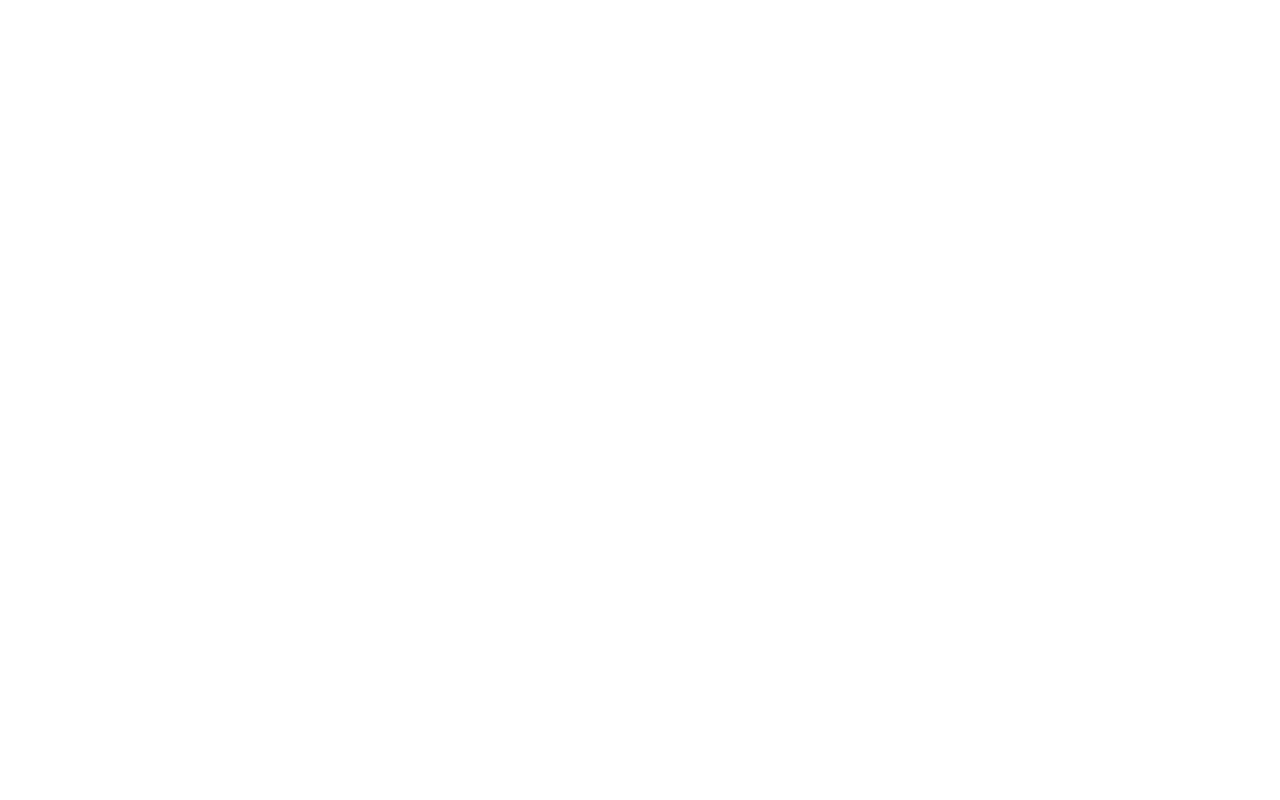
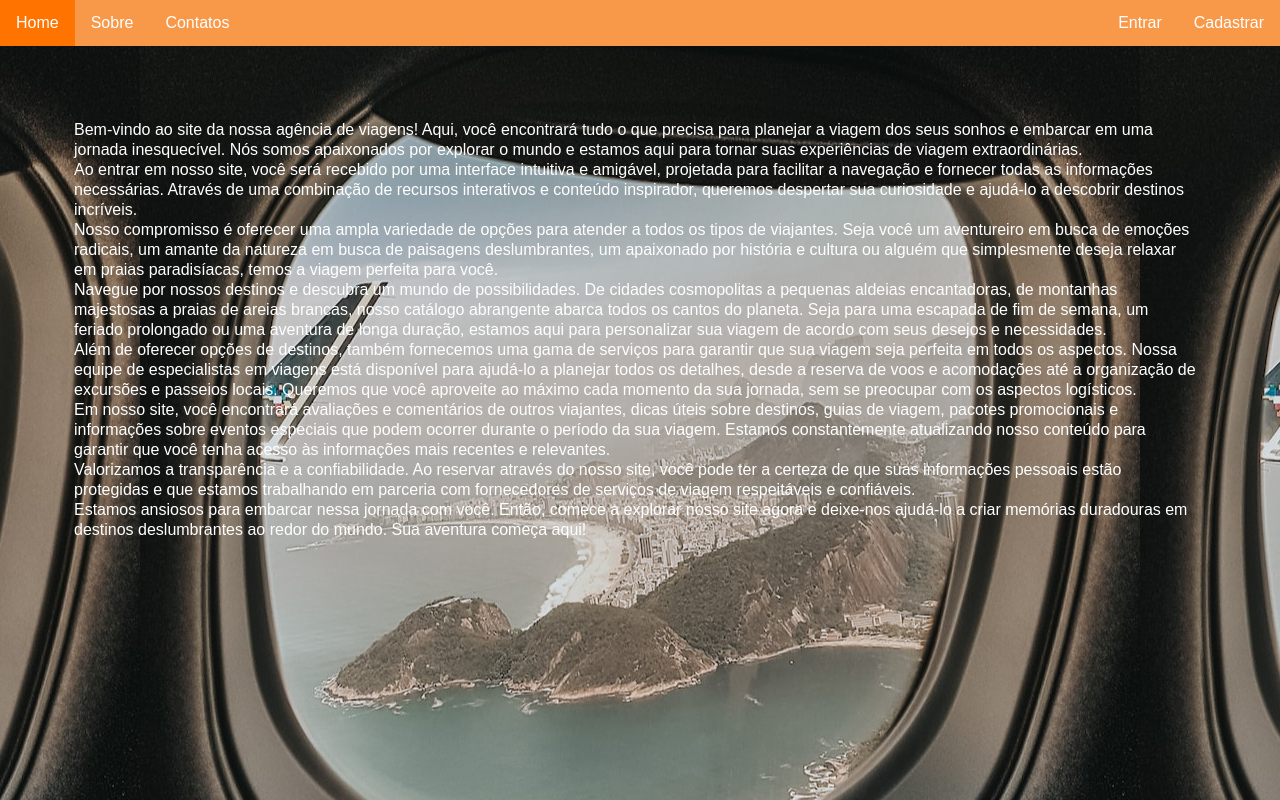
Before and after one commit to evandro6565/WebFinal, a plain HTML site: page sobre/sobre.html in a window 1280 px wide. Drawn offline with Linux system fonts and the light colour scheme.

Commit message:
Finla do trabalho

```diff
--- a/contatos/cont.css
+++ b/contatos/cont.css
@@ -0,0 +1,91 @@
+* {
+  padding: 0;
+  margin: 0;
+  box-sizing: border-box;
+  font-family: Arial, Helvetica, sans-serif;
+}
+
+a {
+  color: #000000;
+  text-decoration: none;
+}
+
+body,
+html {
+  height: 100%;
+}
+
+.header {
+  background-color: rgb(248, 153, 74);
+}
+
+.header ul {
+  list-style-type: none;
+  overflow: hidden;
+  position: sticky;
+  top: 0;
+}
+
+.header li {
+  float: left;
+}
+
+.header li a {
+  display: block;
+  color: #fff;
+  text-align: center;
+  padding: 14px 16px;
+  text-decoration: none;
+  transition: 0.3s;
+}
+
+.header li a:hover {
+  background-color: rgb(255, 115, 0);
+}
+
+.cad {
+  float: right;
+}
+
+.map iframe {
+  width: 70vw;
+  height: 40vw;
+  padding: 10px;
+  margin: center;
+}
+
+.map {
+  text-align: center;
+  padding: 10px;
+}
+
+.titule {
+  text-align: center;
+  margin: 10vw;
+  border: 2px solid;
+  background-image: transparent;
+  backdrop-filter: blur(10px);
+  border-radius: 10px;
+}
+
+.text {
+  margin: 2vw;
+  text-align: center;
+  line-height: 0.2px;
+}
+
+.text1 {
+  text-decoration: underline;
+}
+
+body {
+  background-image: url(../img/wallpepercont.png);
+  background-position-x: 100%;
+  background-position-y: 100%;
+}
+
+.cont {
+  color: #fff;
+  margin-top: 5px;
+  margin-bottom: 5px;
+}
--- a/contatos/cont.html
+++ b/contatos/cont.html
@@ -0,0 +1,36 @@
+<!DOCTYPE html>
+<html lang="pt-br">
+<head>
+    <meta charset="UTF-8">
+    <meta http-equiv="X-UA-Compatible" content="IE=edge">
+    <meta name="viewport" content="width=device-width, initial-scale=1.0">
+        <title>Contatos</title>
+        <link rel="stylesheet" href="cont.css">
+</head>
+<body>
+    <div class="header">
+        <ul>
+          <li><a href="../index.html">Home</a></li>
+          <li><a href="../sobre/sobre.html">Sobre</a></li>
+          <li><a href="">Contatos</a></li>
+          <div class="cad">
+            <li><a href="../Login/log.html">Entrar</a></li>
+            <li><a href="../Sing/cad.html">Cadastrar</a></li>
+          </div>
+        </ul>
+    </div>
+    <div class="titule">
+        <h2 class="cont">Uma das nossas melhores viagem</h2>
+        <p class="cont"><b class="text1">Carapicuíba - SP</b> </p>
+        <div class="map">
+            <iframe src="https://www.google.com/maps/place/Centro,+Carapicuíba+-+SP/@-23.523937,-46.8356899,16.75z/data=!4m6!3m5!1s0x94cf01dca5049ad1:0xa094aacfa2093735!8m2!3d-23.5234725!4d-46.8361826!16s%2Fg%2F1ymv4d2z5?entry=ttu" frameborder="2"></iframe>
+        </div>
+        <div class="cont">
+        <p class="text text1">Entre em contato <b>AGORA!!</b> </p>
+        <p class="text">Pelo Email: "asmelhoresviagens@hotmail.com" para mais informações</p>
+        <p class="text">E pelo telefone: (18) 9 9786-7584</p>
+    </div>
+    </div>
+
+</body>
+</html>
--- a/sobre/sobre.css
+++ b/sobre/sobre.css
@@ -0,0 +1,63 @@
+* {
+    padding: 0;
+    margin: 0;
+    box-sizing: border-box;
+    font-family: Arial, Helvetica, sans-serif;
+}
+
+a {
+    color: #000000;
+    text-decoration: none;
+}
+
+body,
+html {
+    height: 100%;
+}
+
+.header {
+    background-color: rgb(248, 153, 74);
+}
+
+.header ul {
+    list-style-type: none;
+    overflow: hidden;
+    position: sticky;
+    top: 0;
+}
+
+.header li {
+    float: left;
+}
+
+.header li a {
+    display: block;
+    color: #fff;
+    text-align: center;
+    padding: 14px 16px;
+    text-decoration: none;
+    transition: 0.3s;
+}
+
+.header li a:hover {
+    background-color: rgb(255, 115, 0);
+}
+
+.cad {
+    float: right;
+}
+
+.text {
+    max-width: 98vw;
+    max-height: 98vw;
+    padding: 5%;
+    color: #fff;
+    margin: 10px;
+    line-height: 20px;
+}
+
+body {
+    background-image: url(../img/wallpapersobre.png);
+    background-position-x: center;
+    background-position-y: center;
+}
--- a/sobre/sobre.html
+++ b/sobre/sobre.html
@@ -0,0 +1,90 @@
+<!DOCTYPE html>
+<html lang="en">
+
+<head>
+    <meta charset="UTF-8">
+    <meta http-equiv="X-UA-Compatible" content="IE=edge">
+    <meta name="viewport" content="width=device-width, initial-scale=1.0">
+    <title>Sobre</title>
+    <link rel="stylesheet" href="sobre.css">
+</head>
+
+<body>
+    <div class="header">
+        <ul>
+            <li><a href="../index.html">Home</a></li>
+            <li><a href="../sobre/sobre.html">Sobre</a></li>
+            <li><a href="../contatos/cont.html">Contatos</a></li>
+            <div class="cad">
+                <li><a href="../Login/log.html">Entrar</a></li>
+                <li><a href="../Sing/cad.html">Cadastrar</a></li>
+            </div>
+        </ul>
+    </div>
+    <div class="text">
+        <div class="txt">
+            <p>
+                 Bem-vindo ao site da nossa agência de viagens! Aqui, você encontrará tudo o que precisa para
+                planejar a viagem dos seus sonhos e embarcar em uma jornada inesquecível. Nós somos apaixonados por
+                explorar
+                o mundo e estamos aqui para tornar suas experiências de viagem extraordinárias.
+            </p>
+            <p>
+                Ao entrar em nosso site, você será recebido por uma interface intuitiva e amigável, projetada para
+                facilitar
+                a navegação e fornecer todas as informações necessárias. Através de uma combinação de recursos
+                interativos e
+                conteúdo inspirador, queremos despertar sua curiosidade e ajudá-lo a descobrir destinos incríveis.
+            </p>
+            <p>
+                Nosso compromisso é oferecer uma ampla variedade de opções para atender a todos os tipos de viajantes.
+                Seja
+                você um aventureiro em busca de emoções radicais, um amante da natureza em busca de paisagens
+                deslumbrantes,
+                um apaixonado por história e cultura ou alguém que simplesmente deseja relaxar em praias paradisíacas,
+                temos
+                a viagem perfeita para você.
+            </p>
+            <p>
+                 Navegue por nossos destinos e descubra um mundo de possibilidades. De cidades cosmopolitas a pequenas
+                aldeias encantadoras, de montanhas majestosas a praias de areias brancas, nosso catálogo abrangente
+                abarca
+                todos os cantos do planeta. Seja para uma escapada de fim de semana, um feriado prolongado ou uma
+                aventura
+                de longa duração, estamos aqui para personalizar sua viagem de acordo com seus desejos e necessidades.
+            </p>
+            <p>
+                Além de oferecer opções de destinos, também fornecemos uma gama de serviços para garantir que sua viagem
+                seja perfeita em todos os aspectos. Nossa equipe de especialistas em viagens está disponível para
+                ajudá-lo a
+                planejar todos os detalhes, desde a reserva de voos e acomodações até a organização de excursões e
+                passeios
+                locais. Queremos que você aproveite ao máximo cada momento da sua jornada, sem se preocupar com os
+                aspectos
+                logísticos.
+            </p>
+            <p>
+                Em nosso site, você encontrará avaliações e comentários de outros viajantes, dicas úteis sobre destinos,
+                guias de viagem, pacotes promocionais e informações sobre eventos especiais que podem ocorrer durante o
+                período da sua viagem. Estamos constantemente atualizando nosso conteúdo para garantir que você tenha
+                acesso
+                às informações mais recentes e relevantes.
+            </p>
+
+            <p>
+                Valorizamos a transparência e a confiabilidade. Ao reservar através do nosso site, você pode ter a
+                certeza
+                de que suas informações pessoais estão protegidas e que estamos trabalhando em parceria com fornecedores
+                de
+                serviços de viagem respeitáveis e confiáveis.
+            </p>
+            <p> Estamos ansiosos para embarcar nessa jornada com você. Então, comece a explorar nosso site agora e
+                deixe-nos
+                ajudá-lo a criar memórias duradouras em destinos deslumbrantes ao redor do mundo. Sua aventura começa
+                aqui!
+            </p>
+        </div>
+    </div>
+</body>
+
+</html>
```
Also changed, not shown: index.html (+2 -2 lines), img/wallpapersobre.png (added), img/wallpepercont.png (added).
